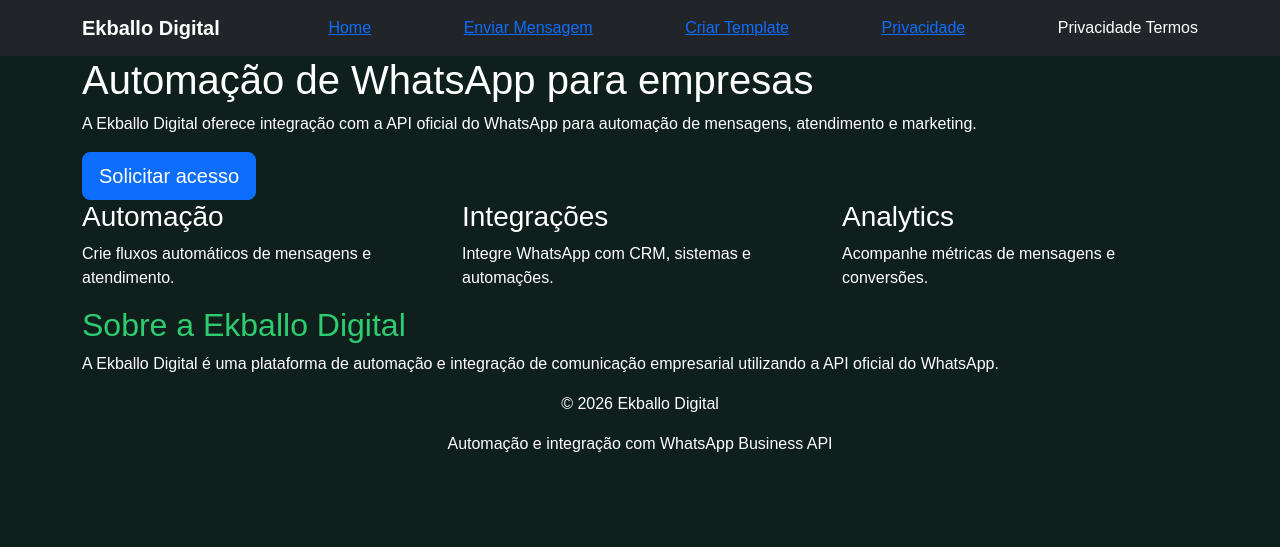
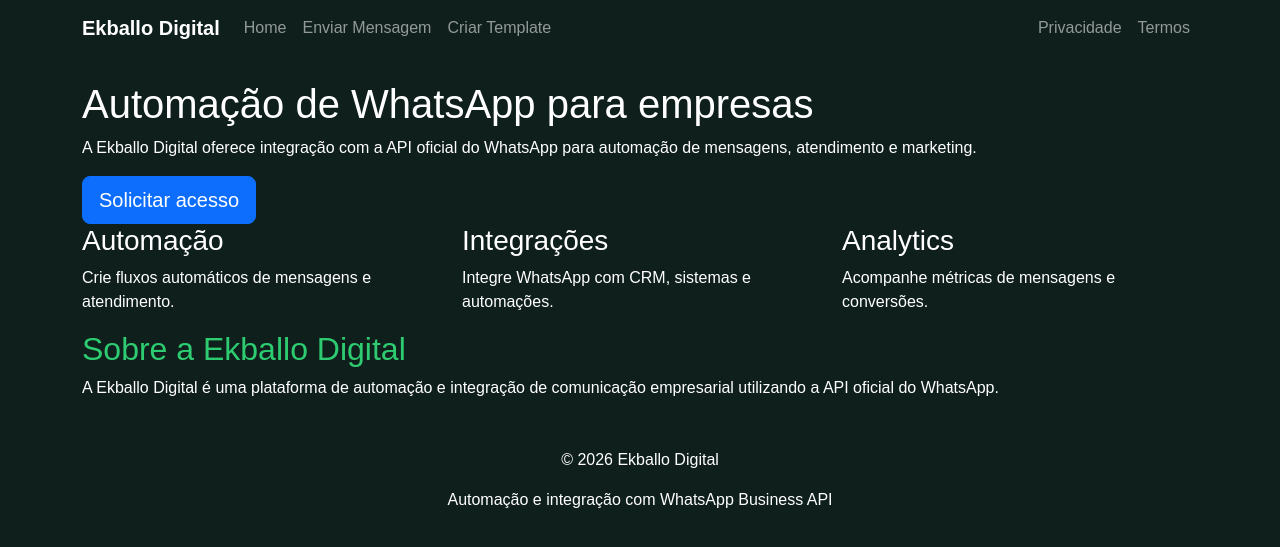
Before and after one commit to ekballodigital-svg/ekballodigital, a Flask app: page / in a window 1280 px wide. Shown: the top 547 px of the page. Run offline with Flask 3, Linux system fonts and the light colour scheme.

Commit message:
Update base.html

```diff
--- a/templates/base.html
+++ b/templates/base.html
@@ -7,52 +7,79 @@
 <link href="https://cdn.jsdelivr.net/npm/bootstrap@5.3.2/dist/css/bootstrap.min.css" rel="stylesheet">
 
 <link rel="stylesheet" href="/static/style.css">
+
 <meta name="facebook-domain-verification" content="a8u3qhixctmfoajlukr5bb4rn18zh6" />
 
 </head>
 
 <body>
 
-<nav class="navbar navbar-expand-lg navbar-dark bg-dark">
+<nav class="navbar navbar-expand-lg navbar-dark ek-navbar">
+
 <div class="container">
 
 <a class="navbar-brand fw-bold" href="/">
 Ekballo Digital
 </a>
 
-<a href="/">Home</a>
-<a href="/send">Enviar Mensagem</a>
-<a href="/create-template">Criar Template</a>
-<a href="/privacy">Privacidade</a>
+<button class="navbar-toggler" type="button" data-bs-toggle="collapse" data-bs-target="#menu">
+<span class="navbar-toggler-icon"></span>
+</button>
 
-<div>
+<div class="collapse navbar-collapse" id="menu">
 
-<a class="nav-link d-inline text-white" href="/privacy">Privacidade</a>
+<ul class="navbar-nav me-auto">
 
-<a class="nav-link d-inline text-white" href="/terms">Termos</a>
+<li class="nav-item">
+<a class="nav-link" href="/">Home</a>
+</li>
+
+<li class="nav-item">
+<a class="nav-link" href="/send">Enviar Mensagem</a>
+</li>
+
+<li class="nav-item">
+<a class="nav-link" href="/create-template">Criar Template</a>
+</li>
+
+</ul>
+
+<ul class="navbar-nav">
+
+<li class="nav-item">
+<a class="nav-link" href="/privacy">Privacidade</a>
+</li>
+
+<li class="nav-item">
+<a class="nav-link" href="/terms">Termos</a>
+</li>
+
+</ul>
 
 </div>
 
 </div>
+
 </nav>
 
-<div class="container">
+<div class="container mt-4">
 
 {% block content %}{% endblock %}
 
 </div>
 
-<footer class="footer">
+<footer class="footer mt-5">
 
 <div class="container text-center">
 
 <p>© 2026 Ekballo Digital</p>
-
 <p>Automação e integração com WhatsApp Business API</p>
 
 </div>
 
 </footer>
 
+<script src="https://cdn.jsdelivr.net/npm/bootstrap@5.3.2/dist/js/bootstrap.bundle.min.js"></script>
+
 </body>
 </html>
```
